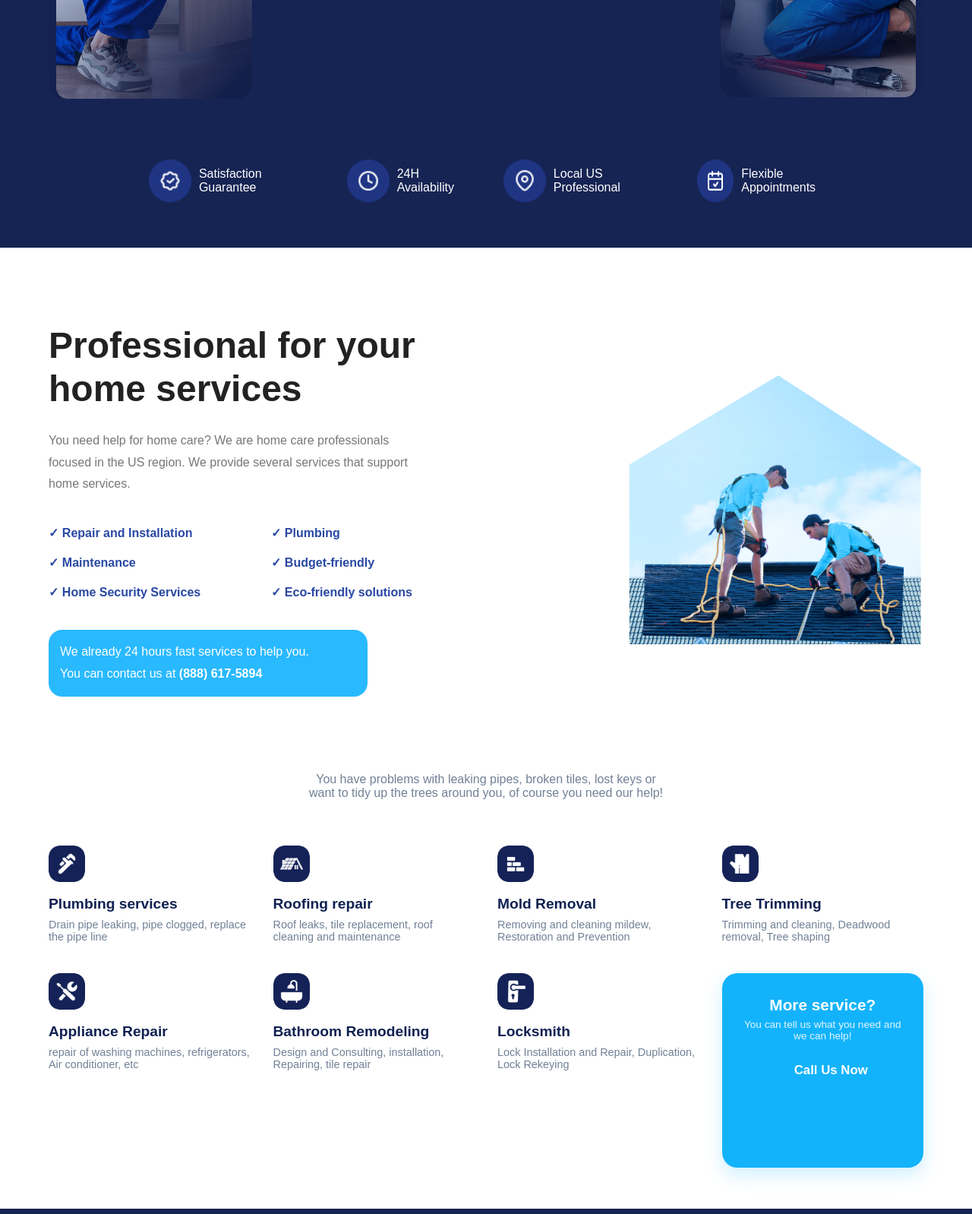
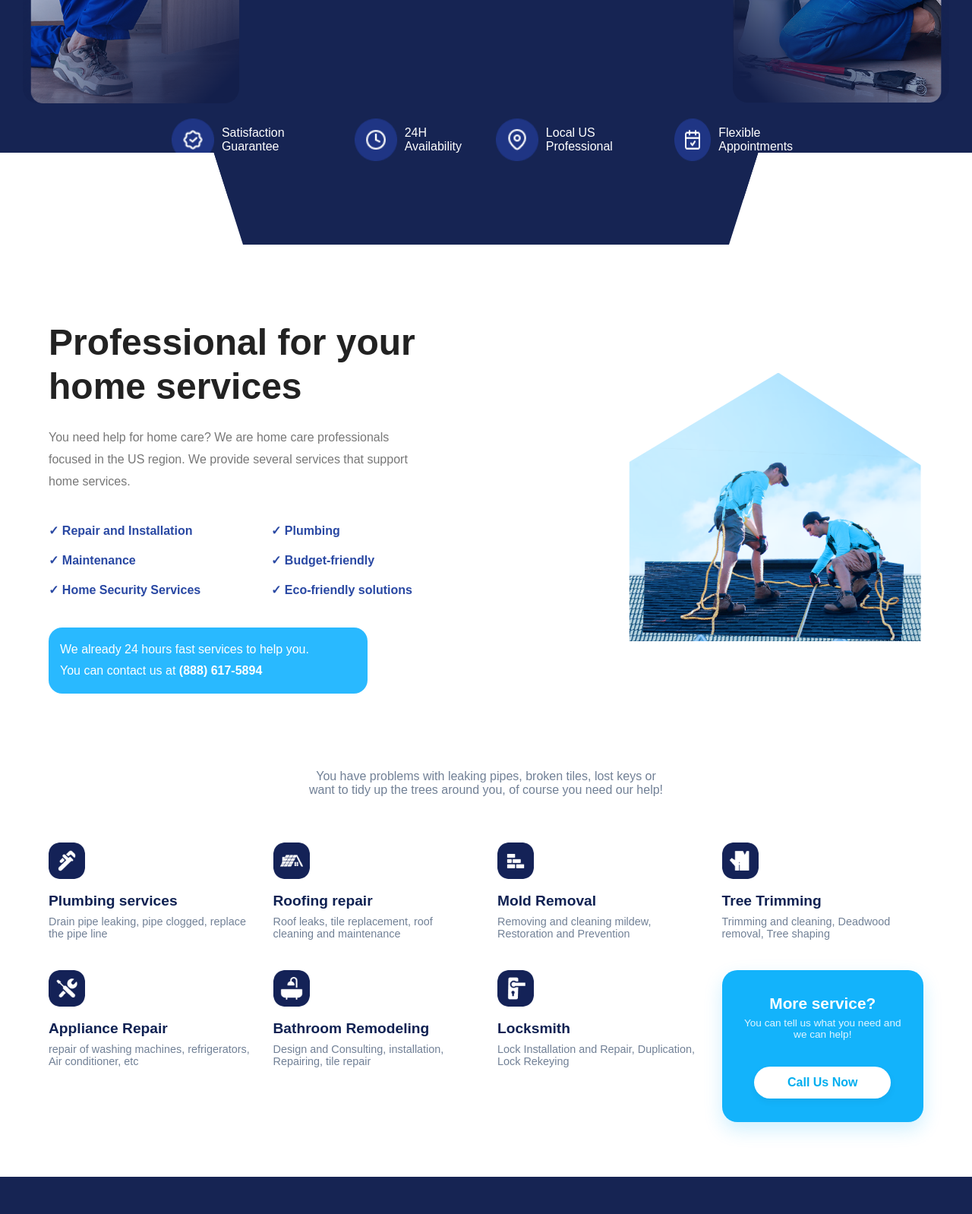
Before and after one commit to rawan-miaari9/First-Project, a plain HTML site: page index.html in a window 1280 px wide. Shown: the part 562-2160 px from the top of the page at 76% size. Drawn offline with Linux system fonts and the light colour scheme.

Commit message:
Hero section, corners at the bottom

```diff
--- a/index.html
+++ b/index.html
@@ -15,16 +15,12 @@
     </div>
 
     <nav>
-
         <ul>
-
             <li>About Us</li>
             <li>Services</li>
             <li>Our Blog</li>
             <li>Contact</li>
-
         </ul>
-
     </nav>
 
     <div class="status">
@@ -89,14 +85,34 @@
             </div>
 
         </div>
+        <div class="features">
+  <div class="feature">
+            <img src="assets/images/Icon (3).png">
+            <p>Satisfaction Guarantee</p>
+        </div>
 
+        <div class="feature">
+            <img src="assets/images/Icon (2).png">
+            <p>24H Availability</p>
+        </div>
+
+        <div class="feature">
+            <img src="assets/images/Icon (1).png">
+            <p>Local US Professional</p>
+        </div>
+
+        <div class="feature">
+            <img src="assets/images/Icon.png">
+             <p>Flexible<br> Appointments</p>
+        </div>
+</div>
     </section>
 
     <!-- FEATURES -->
 
-    <section class="features">
+    <!-- <section class="features">
 
-        <div class="feature">
+         <div class="feature">
             <img src="assets/images/Icon (3).png">
             <p>Satisfaction Guarantee</p>
         </div>
@@ -116,7 +132,7 @@
              <p>Flexible<br> Appointments</p>
         </div>
 
-    </section>
+    </section> -->
 
     <!-- PROFESSIONAL SERVICES -->
 
@@ -244,12 +260,12 @@
           <div class="cta-content">
             <h3>More service?</h3>
             <p>You can tell us what you need and we can help!</p>
-            <a href="tel:+1234567890" class="cta-btn">Call Us Now</a>
+            <a href="tel:+1234567890" class="call-us-button">Call Us Now</a>
           </div>
         </div>
 
       </div>
-    </div><br><br><br>
+    </div><br><br><br><br>
   </section>
 
   <section class="features-section">
@@ -607,13 +623,13 @@
         </div>
 
       </div>
-    </div><br><br>
+    </div><br><br><br><br><br><br><br>
   </section>
   <section class="cta-section">
     <div class="top-slant-ornament"></div>
 
     <div class="container cta-layout">
-      <div class="cta-content">
+      <div class="cta-content2">
         <h2 class="cta-heading">Already to improve<br>or repair your home?<br>Let's Talk!</h2>
 
         <div class="cta-features">
--- a/main.css
+++ b/main.css
@@ -67,8 +67,17 @@ nav li{
 
     background:#162453;
 
-    padding:40px 5% 60px;
-
+    padding:10px 30px;
+     clip-path: polygon(
+        0% 0%,       /* Top-Left corner */
+        100% 0%,     /* Top-Right corner */
+        100% 85%,    /* Right side, right before it angles down */
+        78% 85%,     /* Inner right point of the angled slope */
+        75% 100%,    /* Bottom right point of the center block */
+        25% 100%,    /* Bottom left point of the center block */
+        22% 85%,     /* Inner left point of the angled slope */
+        0% 85%       /* Left side, right before it angles up */
+    );
 }
 
 .hero-content{
@@ -152,9 +161,9 @@ nav li{
     display:flex;
     justify-content:center;
     flex-wrap:wrap;
-    gap:30px;
-    padding:20px 5% 60px;
-
+    gap:10px;
+    padding:20px 5% 50px;
+    margin-bottom: 50px;
 }
 
 .feature{
@@ -175,7 +184,6 @@ nav li{
 .services-content{
     max-width:1200px;
     margin:auto;
-
     display:flex;
     align-items:center;
     justify-content:space-between;
@@ -312,20 +320,24 @@ nav li{
 }
 
 /* --- CTA Blue Card Styles --- */
-.cta-card {
+
+.cta-content {
   background-color: #13b3fb; /* Bright Blue CTA color */
   border-radius: 20px;
-  padding: 30px 24px;
-  display: flex;
+  padding: 80px 20px;
+  display: flex;
+  flex-direction: column;
   align-items: center;
   justify-content: center;
   text-align: center;
+  align-self: start;
   box-shadow: 0 10px 25px rgba(19, 179, 251, 0.2);
-}
-
-.cta-content {
   width: 100%;
-}
+  height: 100%;
+  max-height: 200px;         /* Keeps it wide and compact, not a tall box */
+  box-sizing: border-box;
+}
+
 
 .cta-card h3 {
   color: #ffffff;
@@ -339,7 +351,21 @@ nav li{
   font-size: 0.85rem;
   margin-bottom: 20px;
 }
-
+.call-us-button {
+    background-color: #ffffff;
+    color: #00aeef;
+    border: none;
+    border-radius: 30px;
+    padding: 12px 34px;
+    font-weight: bold;
+    font-size: 16px;
+    text-decoration: none;
+    display: inline-block;
+    width: 80%;                           /* Centers and restricts the button width */
+    margin-top: 15px;                     /* Pushes it down away from the description text */
+    box-shadow: 0 4px 10px rgba(0, 0, 0, 0.05); /* Optional: a very subtle shadow */
+    transition: background-color 0.2s ease;
+}
 .cta-btn {
   display: inline-block;
   width: 100%;
```
